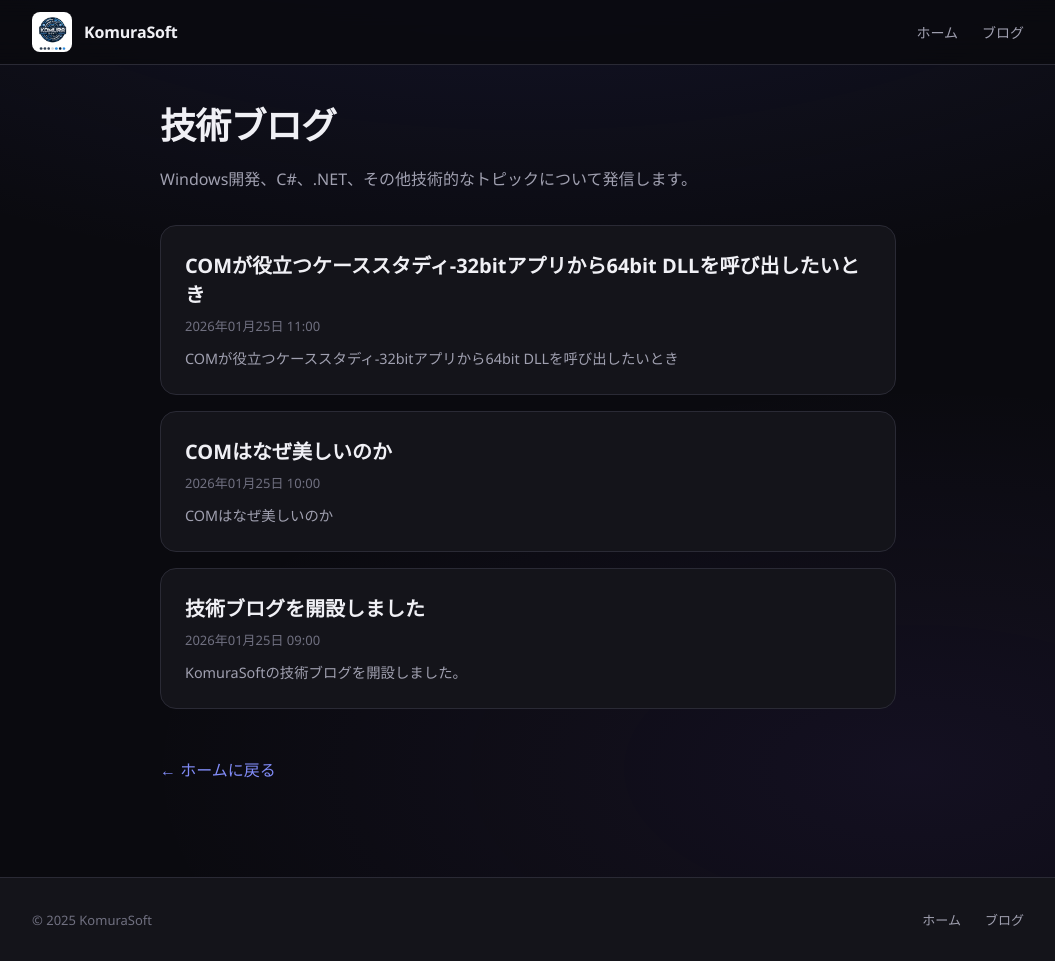
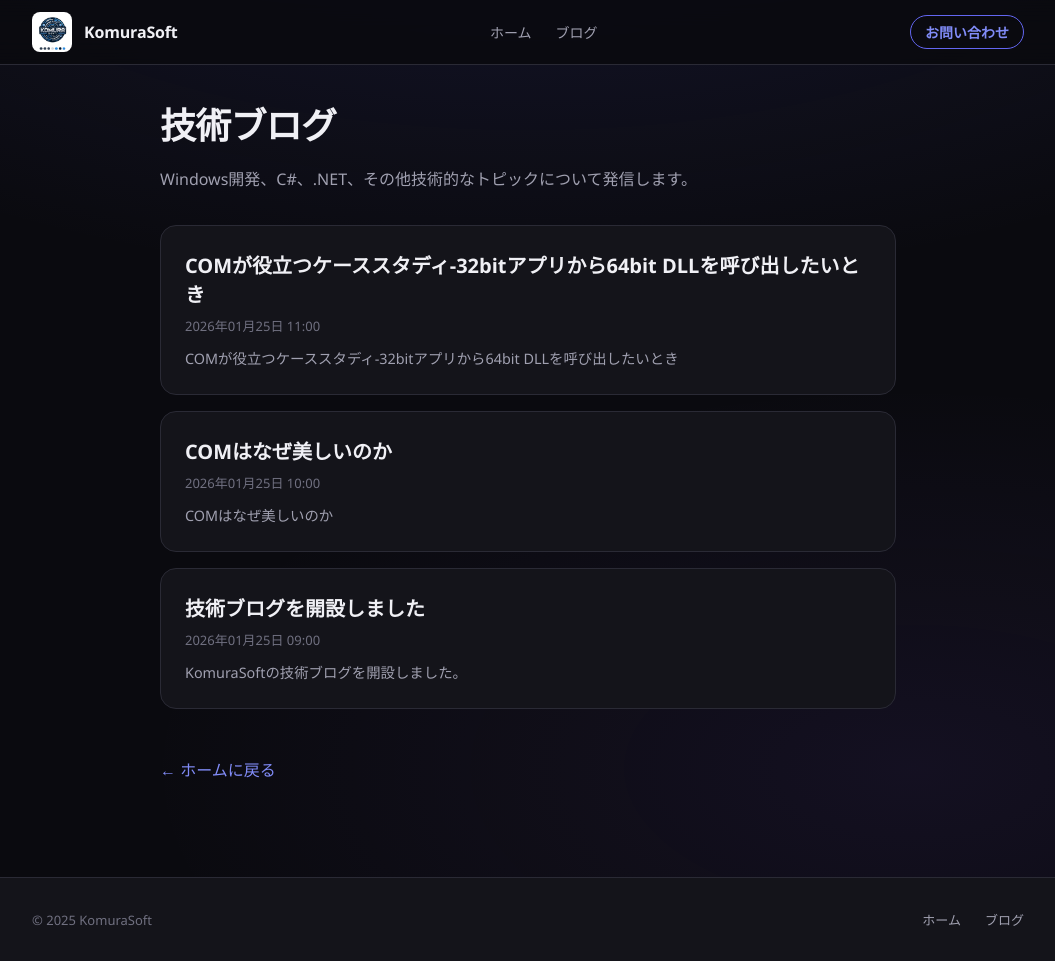
Before and after one commit to gomurin0428/KomuraSoftWeb, a Jekyll site: the page built from blog/index.html, in a window 1280 px wide and 961 px high. Shown: the whole window, without its empty margins (112-1167 px from the left). Built offline with Jekyll 4.4.1, drawn with Linux system fonts in a browser that asks for light colours.

Commit message:
feat: add contact link to blog header

```diff
--- a/_layouts/post.html
+++ b/_layouts/post.html
@@ -100,6 +100,7 @@
           <a class="nav-link" href="/">ホーム</a>
           <a class="nav-link" href="/blog/">ブログ</a>
         </nav>
+        <a class="pill-contact" href="https://docs.google.com/forms/d/e/1FAIpQLSdQz2lqorHFF3fpJtfZv3Ohm5gHG7uyPtm7p_ydGwasc7Xi_g/viewform" target="_blank" rel="noopener">お問い合わせ</a>
       </div>
     </header>
     <main>
--- a/blog/index.html
+++ b/blog/index.html
@@ -82,6 +82,7 @@
           <a class="nav-link" href="/">ホーム</a>
           <a class="nav-link" href="/blog/">ブログ</a>
         </nav>
+        <a class="pill-contact" href="https://docs.google.com/forms/d/e/1FAIpQLSdQz2lqorHFF3fpJtfZv3Ohm5gHG7uyPtm7p_ydGwasc7Xi_g/viewform" target="_blank" rel="noopener">お問い合わせ</a>
       </div>
     </header>
     <main>
```
